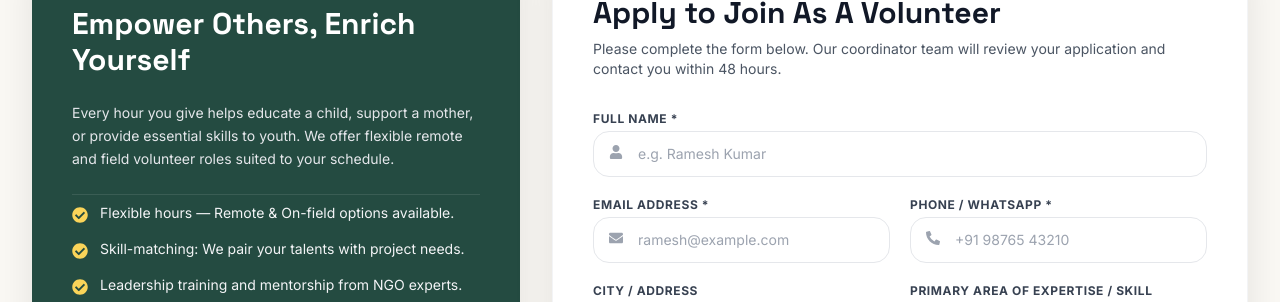
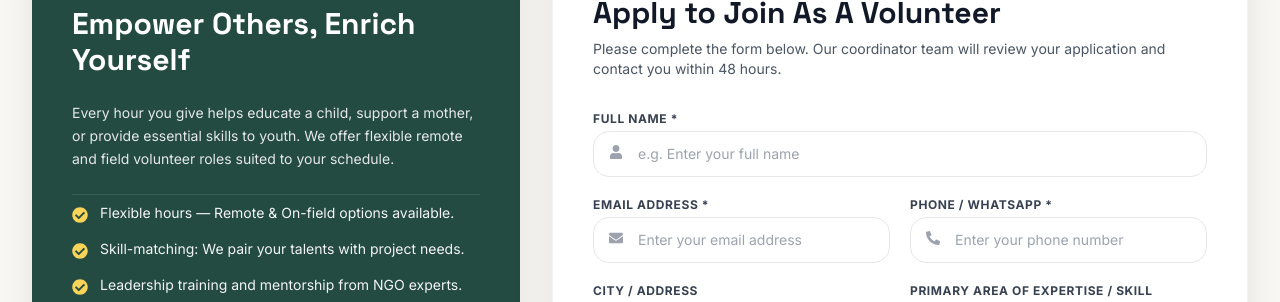
Before and after one commit to digitalcreatorss2002/Mereawaz-Trust, a React (Vite) app: page /volunteer in a window 1280 px wide. Shown: the part 971-1273 px from the top of the page. Built offline with nearby package versions, Linux system fonts and the light colour scheme; no server answers; the HTML template or start-up script is replaced by a standard one.

Commit message:
first commit

```diff
--- a/src/pages/Volunteer.jsx
+++ b/src/pages/Volunteer.jsx
@@ -199,7 +199,7 @@ export default function Volunteer() {
                         required
                         value={form.name}
                         onChange={update("name")}
-                        placeholder="e.g. Ramesh Kumar"
+                        placeholder="e.g. Enter your full name"
                         className="w-full rounded-2xl border border-gray-200 pl-11 pr-4 py-3 text-sm focus:border-[var(--button-bg-color)] focus:outline-none"
                       />
                     </div>
@@ -218,7 +218,7 @@ export default function Volunteer() {
                           required
                           value={form.email}
                           onChange={update("email")}
-                          placeholder="ramesh@example.com"
+                          placeholder="Enter your email address"
                           className="w-full rounded-2xl border border-gray-200 pl-11 pr-4 py-3 text-sm focus:border-[var(--button-bg-color)] focus:outline-none"
                         />
                       </div>
@@ -234,7 +234,7 @@ export default function Volunteer() {
                           required
                           value={form.phone}
                           onChange={update("phone")}
-                          placeholder="+91 98765 43210"
+                          placeholder="Enter your phone number"
                           className="w-full rounded-2xl border border-gray-200 pl-11 pr-4 py-3 text-sm focus:border-[var(--button-bg-color)] focus:outline-none"
                         />
                       </div>
```
